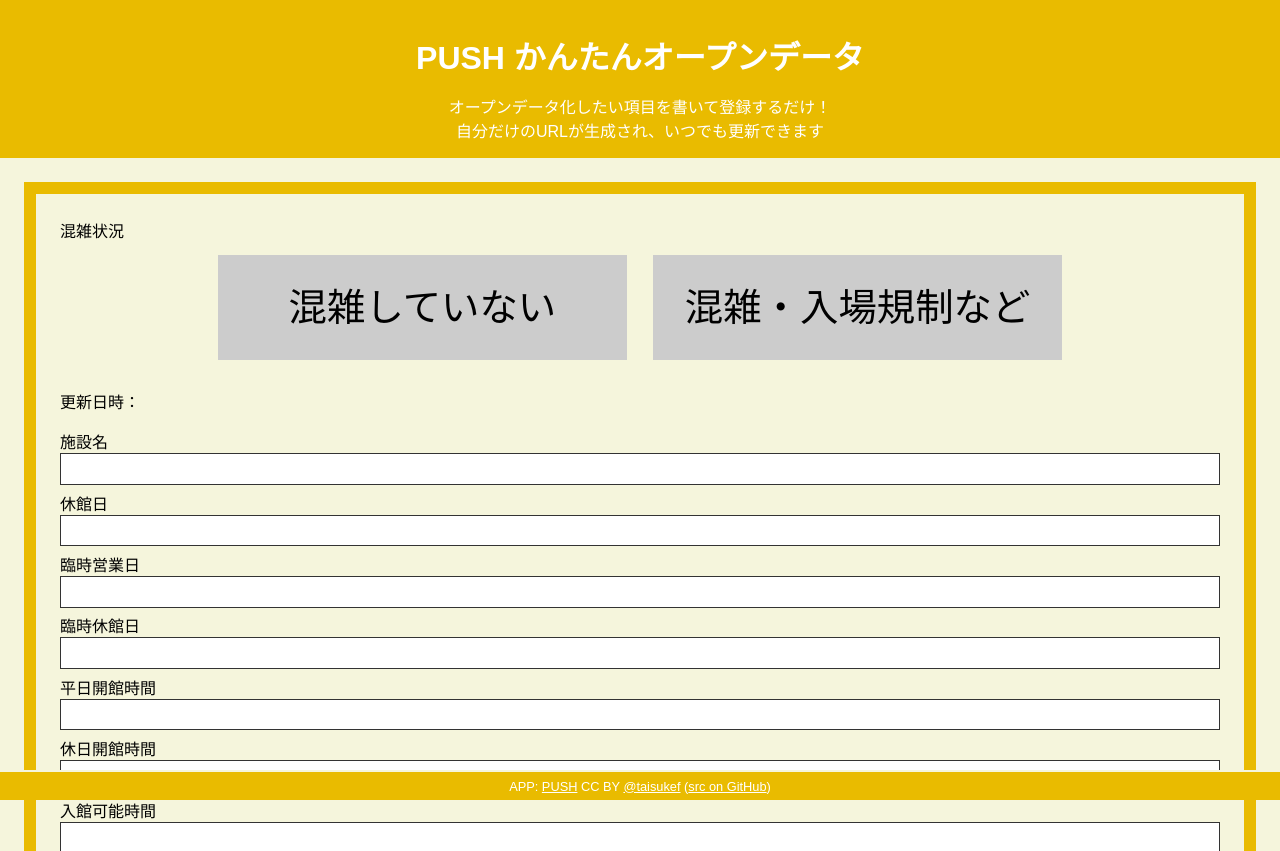
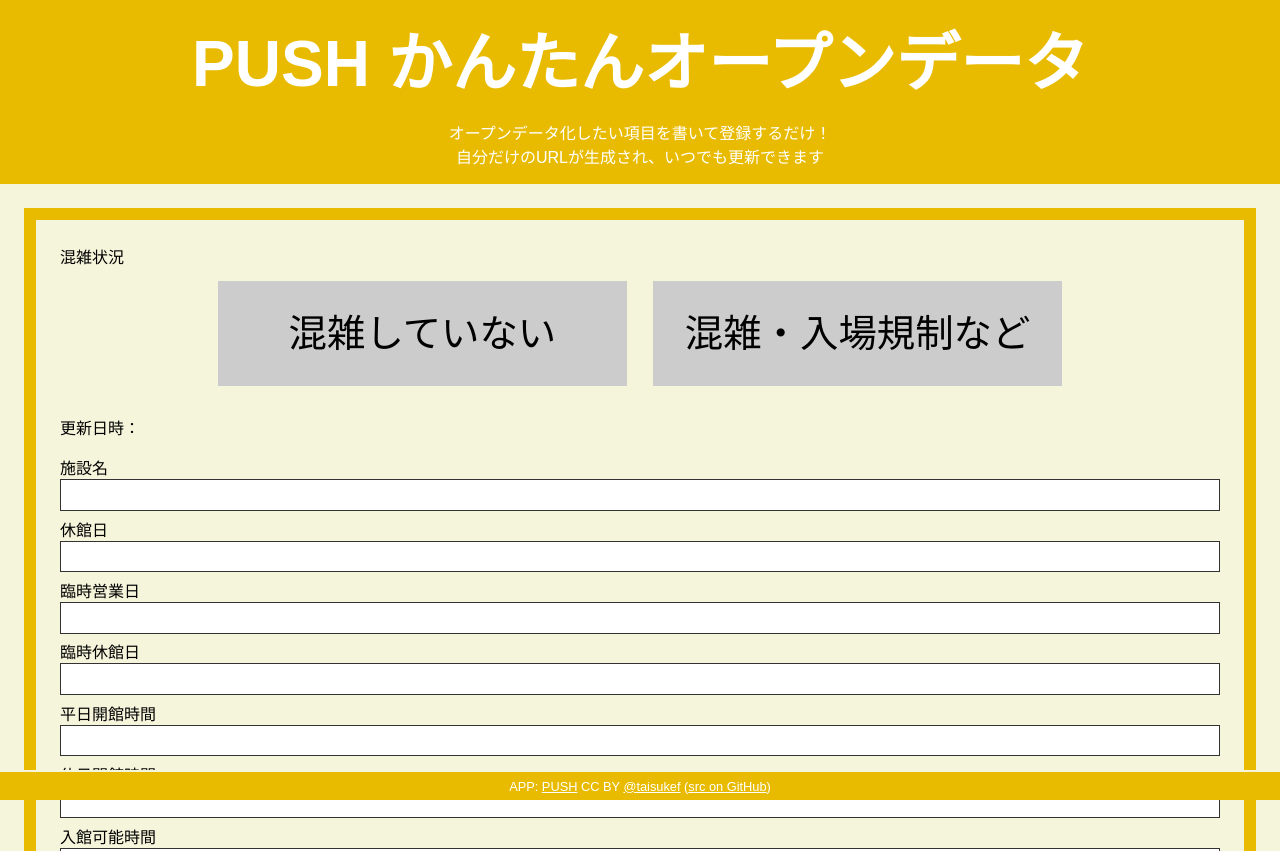
Before and after one commit to code4fukui/push, a website: page static/index.html in a window 1280 px wide. Shown: the top 851 px of the page. Drawn offline with Linux system fonts and the light colour scheme.

Commit message:
update index

```diff
--- a/push.mjs
+++ b/push.mjs
@@ -139,6 +139,9 @@ app.get('/*', (req, res) => {
     res.send(JSON.stringify({ res: 'ok', id: id, pass: newpass, lastUpdate: data.lastUpdate }))
     return
   }
+  const nq = url.indexOf('?')
+  if (nq >= 0) { url = url.substring(0, nq) }
+  console.log(url)
   if (url === '/' || url.indexOf('..') >= 0) {
     url = '/index.html'
   }
--- a/static/index.html
+++ b/static/index.html
@@ -17,8 +17,9 @@ body {
   color: white;
 }
 h1 {
+  font-size: 5vw;
   margin: 0;
-  padding: 1em 0 0 0;
+  padding: 1.5vh 0 0 0;
 }
 h1 a {
   x-color: #306090 !important;
@@ -35,30 +36,6 @@ h1 a {
   border: 1vw solid #e9bb00;
   margin: 1.5em;
   margin-bottom: 3em;
-}
-body {
-  text-align: center;
-  font-family: sans-serif;
-  margin: 0;
-  padding: 0;
-  background-color: beige;
-}
-.header {
-  background-color: #e9bb00;
-  color: white;
-}
-h1 {
-  margin: 0;
-  padding: 1em 0 0 0;
-}
-h1 a {
-  x-color: #306090 !important;
-  color: white !important;
-  text-decoration: none;
-}
-.subtitle {
-  padding-top: 0;
-  padding: 1em;
 }
 /* main */
 .yn {
```
